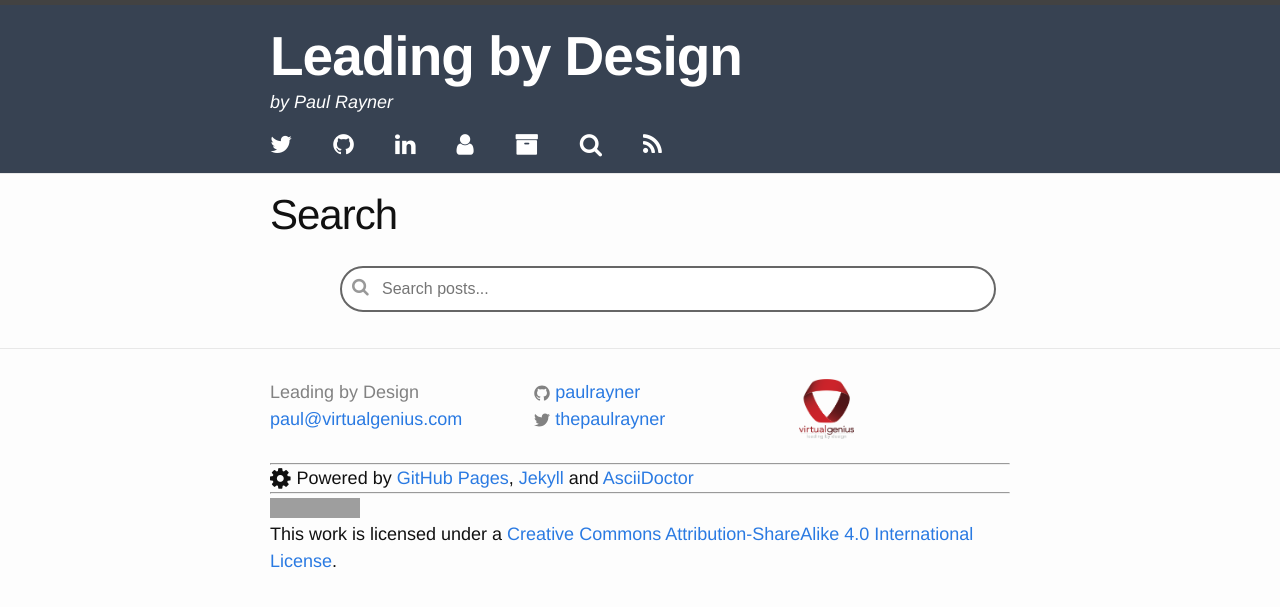
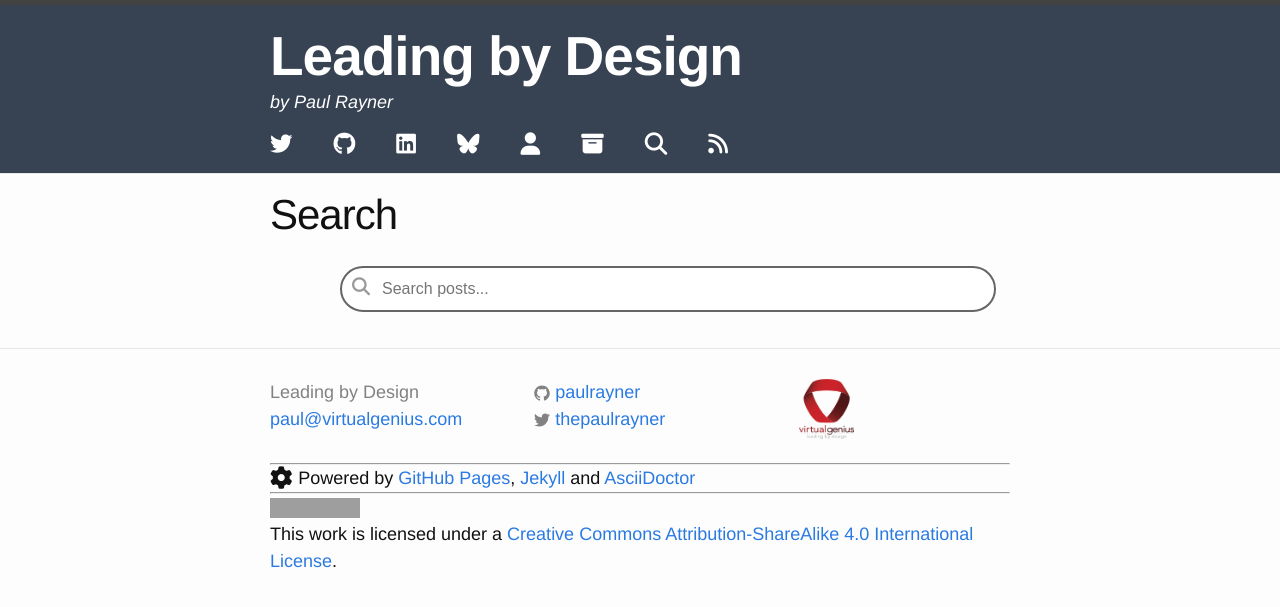
Before and after one commit to paulrayner/paulrayner.github.com, a Jekyll site: the page built from search.html, in a window 1280 px wide. Shown: the top 607 px of the page. Built offline with Jekyll 4.4.1, drawn with Linux system fonts in a browser that asks for light colours; nearby versions of some CDN libraries; comment, search, counter and statistics services are not loaded; grey boxes are pictures that could not be loaded.

Commit message:
Upgrade Font Awesome to 6.6.0 and add Bluesky social icon
- Upgrade Font Awesome from 4.2.0 to 6.6.0 for modern icon support
- Update all icon classes to Font Awesome 6 syntax (fa-brands, fa-solid)
- Add Bluesky social icon to header navigation (fa-brands fa-bluesky)
- Link to Bluesky profile: https://bsky.app/profile/paulrayner.bsky.social
- Maintain existing icon styling and spacing
- Update icons in header, post metadata, footer, and search page

```diff
--- a/_includes/footer.html
+++ b/_includes/footer.html
@@ -52,7 +52,7 @@
     <div>
     <hr>
     <span>
-        <i class="fa fa-gear fa-lg">&nbsp;</i>Powered by <a target="_blank" href="http://pages.github.com/">GitHub Pages</a>, <a target="_blank" href="http://jekyllrb.com">Jekyll</a> and <a target="_blank" href="http://asciidoctor.org/">AsciiDoctor</a>
+        <i class="fa-solid fa-gear fa-lg">&nbsp;</i>Powered by <a target="_blank" href="http://pages.github.com/">GitHub Pages</a>, <a target="_blank" href="http://jekyllrb.com">Jekyll</a> and <a target="_blank" href="http://asciidoctor.org/">AsciiDoctor</a>
     </div>
     </span>
     <div>
--- a/_includes/head.html
+++ b/_includes/head.html
@@ -13,7 +13,7 @@
   <link rel="preconnect" href="https://maxcdn.bootstrapcdn.com">
   <link href="https://fonts.googleapis.com/css?family=Nunito+Sans&display=swap" rel="stylesheet">
   <link rel="stylesheet" href="{{ "/css/main.css" | prepend: site.baseurl }}">
-  <link href="https://maxcdn.bootstrapcdn.com/font-awesome/4.2.0/css/font-awesome.min.css" rel="stylesheet">
+  <link rel="stylesheet" href="https://cdnjs.cloudflare.com/ajax/libs/font-awesome/6.6.0/css/all.min.css" integrity="sha512-Kc323vGBEqzTmouAECnVceyQqyqdsSiqLQISBL29aUW4U/M7pSPA/gEUZQqv1cwx4OnYxTxve5UMg5GT6L4JJg==" crossorigin="anonymous" referrerpolicy="no-referrer" />
   <link rel="canonical" href="{{ page.url | replace:'index.html','' | prepend: site.baseurl | prepend: site.url }}">
   <link rel="alternate" type="application/rss+xml" title="{{ site.title }}" href="{{ "/feed.xml" | prepend: site.baseurl | prepend: site.url }}" />
   <link rel="shortcut icon" href="/assets/favicon.ico" type="image/x-icon">
--- a/_includes/header.html
+++ b/_includes/header.html
@@ -20,13 +20,14 @@
   </div>
   <div class="wrapper">
     <ul class="site-contact">
-      <li style="margin-right: 2em;"><a target="_blank" class="site-contact" href="https://twitter.com/thepaulrayner" title="Twitter"><i class="fa fa-twitter fa-lg"></i></a></li>
-      <li style="margin-right: 2em;"><a target="_blank" class="site-contact" href="https://github.com/paulrayner" title="GitHub"><i class="fa fa-github fa-lg"></i></a></li>
-      <li style="margin-right: 2em;"><a target="_blank" class="site-contact" href="https://www.linkedin.com/in/thepaulrayner" title="LinkedIn"><i class="fa fa-linkedin fa-lg"></i></a></li>
-      <li style="margin-right: 2em;"><a class="site-contact" href="/about" title="About"><i class="fa fa-user fa-lg"></i></a></li>
-      <li style="margin-right: 2em;"><a class="site-contact" href="/archive.html" title="Archive"><i class="fa fa-archive fa-lg"></i></a></li>
-      <li style="margin-right: 2em;"><a class="site-contact" href="/search/" title="Search"><i class="fa fa-search fa-lg"></i></a></li>
-      <li><a target="_blank" class="site-contact" href="{{ site.url | append: '/feed.xml' }}" title="RSS"><i class="fa fa-rss fa-lg text-error"></i></a></li>
+      <li style="margin-right: 2em;"><a target="_blank" class="site-contact" href="https://twitter.com/thepaulrayner" title="Twitter"><i class="fa-brands fa-twitter fa-lg"></i></a></li>
+      <li style="margin-right: 2em;"><a target="_blank" class="site-contact" href="https://github.com/paulrayner" title="GitHub"><i class="fa-brands fa-github fa-lg"></i></a></li>
+      <li style="margin-right: 2em;"><a target="_blank" class="site-contact" href="https://www.linkedin.com/in/thepaulrayner" title="LinkedIn"><i class="fa-brands fa-linkedin fa-lg"></i></a></li>
+      <li style="margin-right: 2em;"><a target="_blank" class="site-contact" href="https://bsky.app/profile/paulrayner.bsky.social" title="Bluesky"><i class="fa-brands fa-bluesky fa-lg"></i></a></li>
+      <li style="margin-right: 2em;"><a class="site-contact" href="/about" title="About"><i class="fa-solid fa-user fa-lg"></i></a></li>
+      <li style="margin-right: 2em;"><a class="site-contact" href="/archive.html" title="Archive"><i class="fa-solid fa-box-archive fa-lg"></i></a></li>
+      <li style="margin-right: 2em;"><a class="site-contact" href="/search/" title="Search"><i class="fa-solid fa-magnifying-glass fa-lg"></i></a></li>
+      <li><a target="_blank" class="site-contact" href="{{ site.url | append: '/feed.xml' }}" title="RSS"><i class="fa-solid fa-rss fa-lg text-error"></i></a></li>
     </ul>
   </div>
 </header>
--- a/_includes/post-meta.html
+++ b/_includes/post-meta.html
@@ -1,7 +1,7 @@
 <span class="post-meta">
-<i class="fa fa-calendar fa-lg"></i>&nbsp;&nbsp;{{ include.post.date | date: "%b %-d, %Y" }}
-&nbsp;&nbsp;{% assign words = include.post.content | strip_html | number_of_words %}{% assign reading_time = words | divided_by: 200 %}{% if reading_time == 0 %}{% assign reading_time = 1 %}{% endif %}<i class="fa fa-clock-o"></i>&nbsp;{{ reading_time }} min read
+<i class="fa-solid fa-calendar fa-lg"></i>&nbsp;&nbsp;{{ include.post.date | date: "%b %-d, %Y" }}
+&nbsp;&nbsp;{% assign words = include.post.content | strip_html | number_of_words %}{% assign reading_time = words | divided_by: 200 %}{% if reading_time == 0 %}{% assign reading_time = 1 %}{% endif %}<i class="fa-solid fa-clock"></i>&nbsp;{{ reading_time }} min read
 {% if include.post.tags %}
-<i class="fa fa-tags fa-lg"></i>&nbsp;{% for tag in include.post.tags %} <a href="/tags/{{ tag }}" title="View posts tagged with &quot;{{ tag }}&quot;">{{ tag }} |</a>  {% if forloop.last != true %} {% endif %} {% endfor %}
+<i class="fa-solid fa-tags fa-lg"></i>&nbsp;{% for tag in include.post.tags %} <a href="/tags/{{ tag }}" title="View posts tagged with &quot;{{ tag }}&quot;">{{ tag }} |</a>  {% if forloop.last != true %} {% endif %} {% endfor %}
 {% endif %}
 </span>
--- a/_includes/reading_time.html
+++ b/_includes/reading_time.html
@@ -4,5 +4,5 @@
   {% assign reading_time = 1 %}
 {% endif %}
 <span class="reading-time">
-  <i class="fa fa-clock-o"></i> {{ reading_time }} min read
+  <i class="fa-solid fa-clock"></i> {{ reading_time }} min read
 </span>
--- a/search.html
+++ b/search.html
@@ -6,7 +6,7 @@ permalink: /search/
 
 <div class="search-container">
   <div class="search-section">
-    <i class="fa fa-search"></i>
+    <i class="fa-solid fa-magnifying-glass"></i>
     <input type="text" id="search-input" placeholder="Search posts..." autofocus>
   </div>
   <ul id="results-container"></ul>
```
